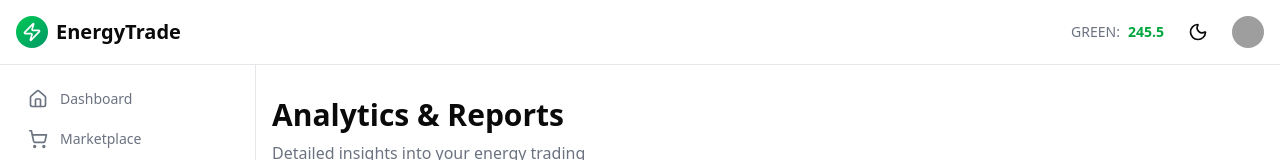
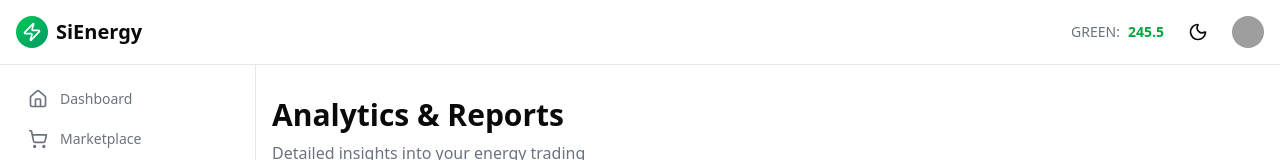
Before and after one commit to volvos12/EnergyTrade, a SvelteKit app: page /analytics in a window 1280 px wide. Shown: the top 160 px of the page. Built offline with nearby package versions, Linux system fonts and the light colour scheme; grey boxes are pictures that could not be loaded.

Commit message:
fixing layout

```diff
--- a/src/routes/+layout.svelte
+++ b/src/routes/+layout.svelte
@@ -53,7 +53,7 @@
 						<div class="h-8 w-8 rounded-full bg-gradient-to-br from-green-500 to-emerald-600 flex items-center justify-center">
 							<Zap class="h-5 w-5 text-white" />
 						</div>
-						<span class="hidden sm:inline">EnergyTrade</span>
+						<span class="hidden sm:inline">SiEnergy</span>
 					</a>
 				</div>
 
```
